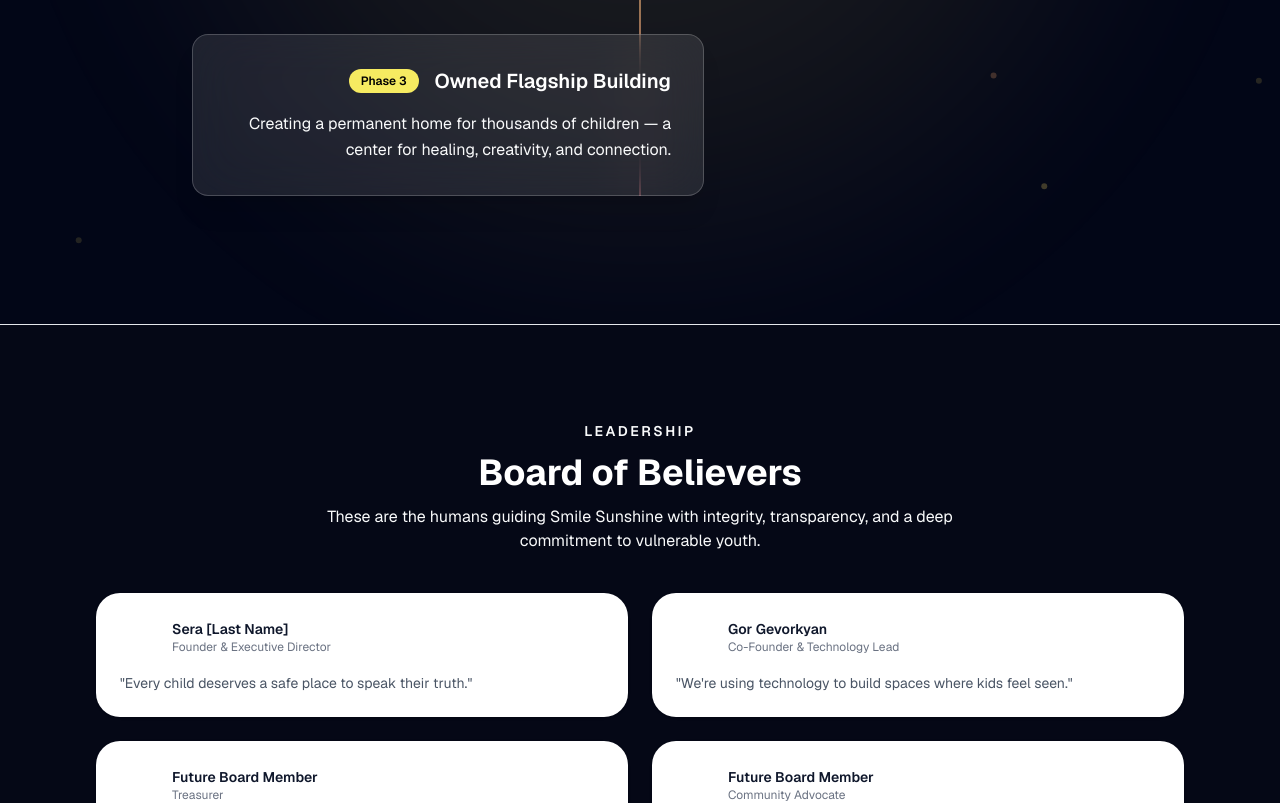
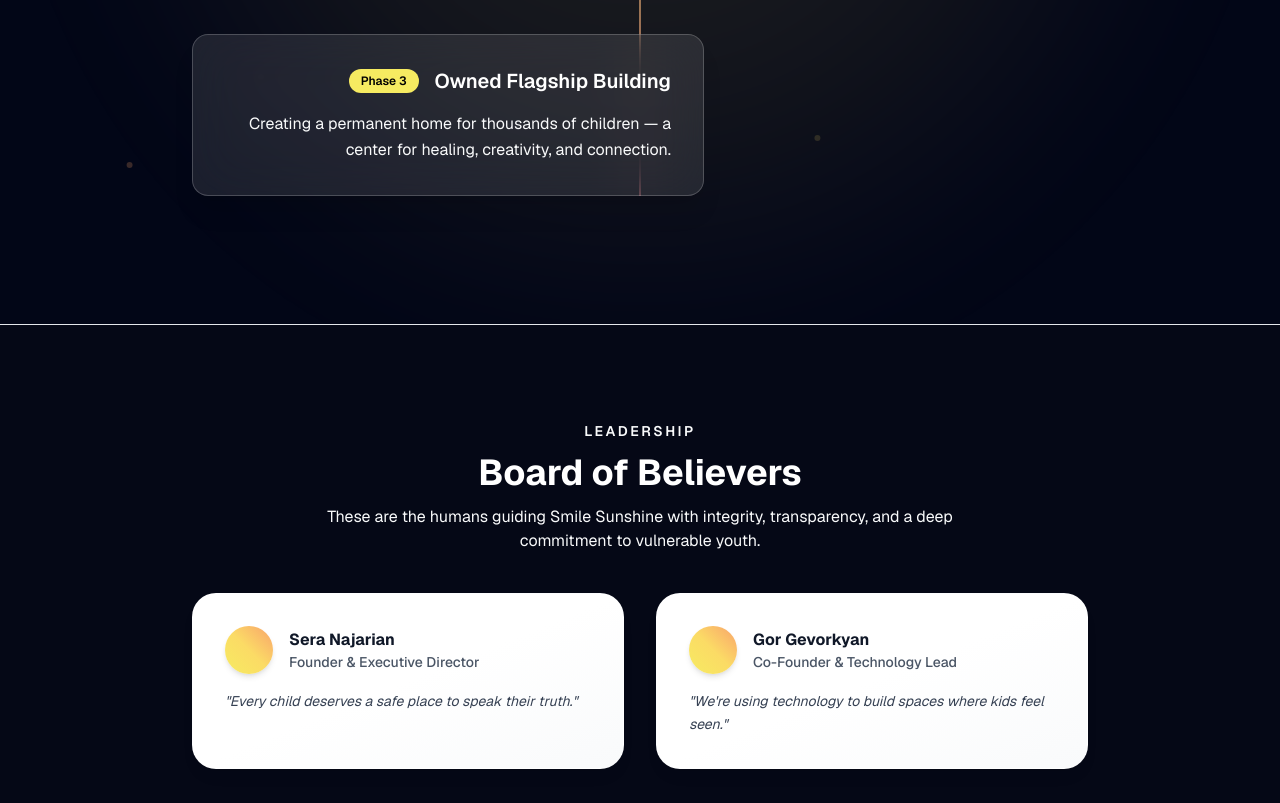
Before and after one commit to BitCoinKing/smilesunshine, a Next.js app: page / in a window 1280 px wide. Shown: the part 3800-4603 px from the top of the page. Built offline with nearby package versions, Linux system fonts and the light colour scheme.

Commit message:
board update 01

```diff
--- a/src/components/AboutSection.tsx
+++ b/src/components/AboutSection.tsx
@@ -1,8 +1,22 @@
 "use client";
 
+import { useState, useEffect } from "react";
 import { motion } from "framer-motion";
 
 export function AboutSection() {
+  const [particles, setParticles] = useState<any[]>([]);
+
+  useEffect(() => {
+    const generated = Array.from({ length: 8 }, () => ({
+      left: Math.random() * 100,
+      top: Math.random() * 100,
+      xMovement: Math.random() * 20 - 10,
+      duration: 12 + Math.random() * 6,
+      delay: Math.random() * 4,
+    }));
+    setParticles(generated);
+  }, []);
+
   return (
     <section className="relative bg-[#020617] py-24 px-6 md:px-20">
       {/* Soft gradient halo */}
@@ -10,24 +24,24 @@ export function AboutSection() {
 
       {/* Floating particles */}
       <div className="absolute inset-0 overflow-hidden pointer-events-none">
-        {Array.from({ length: 8 }, (_, i) => (
+        {particles.map((p, i) => (
           <motion.div
             key={i}
             className="absolute w-1 h-1 bg-[#F6EB61]/20 rounded-full"
             style={{
-              left: `${Math.random() * 100}%`,
-              top: `${Math.random() * 100}%`,
+              left: `${p.left}%`,
+              top: `${p.top}%`,
             }}
             animate={{
               y: [0, -30, 0],
-              x: [0, Math.random() * 20 - 10, 0],
+              x: [0, p.xMovement, 0],
               opacity: [0.2, 0.5, 0.2],
             }}
             transition={{
-              duration: 12 + Math.random() * 6,
+              duration: p.duration,
               repeat: Infinity,
               ease: "easeInOut",
-              delay: Math.random() * 4,
+              delay: p.delay,
             }}
           />
         ))}
--- a/src/components/ProgramsSection.tsx
+++ b/src/components/ProgramsSection.tsx
@@ -1,6 +1,6 @@
 "use client";
 
-import { useState } from "react";
+import { useState, useEffect } from "react";
 import { motion } from "framer-motion";
 import { Home, Palette, Users, Sun, HeartHandshake } from "lucide-react";
 import { ProgramCard } from "./ProgramCard";
@@ -75,26 +75,40 @@ const programs = [
 
 // Floating particles component
 function FloatingParticles() {
+  const [particles, setParticles] = useState<any[]>([]);
+
+  useEffect(() => {
+    const generated = Array.from({ length: 15 }, () => ({
+      left: Math.random() * 100,
+      top: Math.random() * 100,
+      xMovement: Math.random() * 10 - 5,
+      duration: 8 + Math.random() * 4,
+      delay: Math.random() * 2,
+    }));
+    setParticles(generated);
+  }, []);
+
+  // During SSR particles array is empty, preventing hydration mismatch
   return (
     <div className="absolute inset-0 overflow-hidden pointer-events-none">
-      {Array.from({ length: 15 }, (_, i) => (
+      {particles.map((p, i) => (
         <motion.div
           key={i}
           className="absolute w-2 h-2 bg-white/10 rounded-full"
           style={{
-            left: `${Math.random() * 100}%`,
-            top: `${Math.random() * 100}%`,
+            left: `${p.left}%`,
+            top: `${p.top}%`,
           }}
           animate={{
             y: [0, -20, 0],
-            x: [0, Math.random() * 10 - 5, 0],
+            x: [0, p.xMovement, 0],
             opacity: [0.1, 0.3, 0.1],
           }}
           transition={{
-            duration: 8 + Math.random() * 4,
+            duration: p.duration,
             repeat: Infinity,
             ease: "easeInOut",
-            delay: Math.random() * 2,
+            delay: p.delay,
           }}
         />
       ))}
--- a/src/components/Sections/Board.tsx
+++ b/src/components/Sections/Board.tsx
@@ -1,10 +1,8 @@
 "use client";
 
 const MOCK_BOARD = [
-  { name: "Sera [Last Name]", role: "Founder & Executive Director", quote: "Every child deserves a safe place to speak their truth." },
+  { name: "Sera Najarian", role: "Founder & Executive Director", quote: "Every child deserves a safe place to speak their truth." },
   { name: "Gor Gevorkyan", role: "Co-Founder & Technology Lead", quote: "We're using technology to build spaces where kids feel seen." },
-  { name: "Future Board Member", role: "Treasurer", quote: "Your donations are handled with radical transparency." },
-  { name: "Future Board Member", role: "Community Advocate", quote: "We listen to families first." },
 ];
 
 import { motion } from "framer-motion";
@@ -38,23 +36,29 @@ export function Board() {
           initial="hidden"
           animate="visible"
           variants={containerVariants}
-          className="grid gap-6 sm:grid-cols-2"
+          className="grid gap-8 sm:grid-cols-2 max-w-4xl mx-auto"
         >
           {MOCK_BOARD.map((member, index) => (
             <motion.div
               key={member.name}
               variants={itemVariants}
               custom={index}
-              className="bg-white text-slate-900 rounded-3xl shadow-sm p-6 flex flex-col gap-2"
+              whileHover={{
+                y: -8,
+                scale: 1.02,
+                boxShadow: "0 25px 50px -12px rgba(0, 0, 0, 0.15)"
+              }}
+              transition={{ duration: 0.3, ease: "easeOut" }}
+              className="bg-gradient-to-br from-white via-white to-gray-50 text-slate-900 rounded-3xl shadow-lg shadow-black/5 p-8 flex flex-col gap-4 border border-white/20 backdrop-blur-sm"
             >
-              <div className="flex items-center gap-3">
-                <div className="w-10 h-10 rounded-full bg-gradient-to-tr from-ss-primary to-ss-accent" />
+              <div className="flex items-center gap-4">
+                <div className="w-12 h-12 rounded-full bg-gradient-to-tr from-[#F6EB61] via-[#FBDB65] to-[#F7A26A] shadow-md" />
                 <div>
-                  <p className="font-semibold text-sm">{member.name}</p>
-                  <p className="text-xs text-gray-500">{member.role}</p>
+                  <p className="font-bold text-base text-gray-900">{member.name}</p>
+                  <p className="text-sm text-gray-600 font-medium">{member.role}</p>
                 </div>
               </div>
-              <p className="text-xs sm:text-sm text-gray-600 mt-2">
+              <p className="text-sm text-gray-700 leading-relaxed italic">
                 "{member.quote}"
               </p>
             </motion.div>
--- a/src/components/Sections/Vision.tsx
+++ b/src/components/Sections/Vision.tsx
@@ -1,7 +1,7 @@
 "use client";
 
 import { motion, useScroll, useTransform } from "framer-motion";
-import { useRef } from "react";
+import { useRef, useState, useEffect } from "react";
 
 const phases = [
   {
@@ -23,27 +23,42 @@ const phases = [
 
 // Floating particles component
 function VisionParticles() {
+  const [particles, setParticles] = useState<any[]>([]);
+
+  useEffect(() => {
+    const generated = Array.from({ length: 12 }, () => ({
+      left: Math.random() * 100,
+      top: Math.random() * 100,
+      xMovement: Math.random() * 40 - 20,
+      duration: 16 + Math.random() * 8,
+      delay: Math.random() * 6,
+      color: ['#F6EB61', '#FBDB65', '#F7A26A'][Math.floor(Math.random() * 3)],
+    }));
+    setParticles(generated);
+  }, []);
+
+  // During SSR particles array is empty, preventing hydration mismatch
   return (
     <div className="absolute inset-0 overflow-hidden pointer-events-none">
-      {Array.from({ length: 12 }, (_, i) => (
+      {particles.map((p, i) => (
         <motion.div
           key={i}
           className="absolute w-1.5 h-1.5 rounded-full"
           style={{
-            left: `${Math.random() * 100}%`,
-            top: `${Math.random() * 100}%`,
-            background: i % 3 === 0 ? '#F6EB61' : i % 3 === 1 ? '#FBDB65' : '#F7A26A',
+            left: `${p.left}%`,
+            top: `${p.top}%`,
+            background: p.color,
           }}
           animate={{
             y: [0, -120, 0],
-            x: [0, Math.random() * 40 - 20, 0],
+            x: [0, p.xMovement, 0],
             opacity: [0.1, 0.4, 0.1],
           }}
           transition={{
-            duration: 16 + Math.random() * 8,
+            duration: p.duration,
             repeat: Infinity,
             ease: "easeInOut",
-            delay: Math.random() * 6,
+            delay: p.delay,
           }}
         />
       ))}
```
